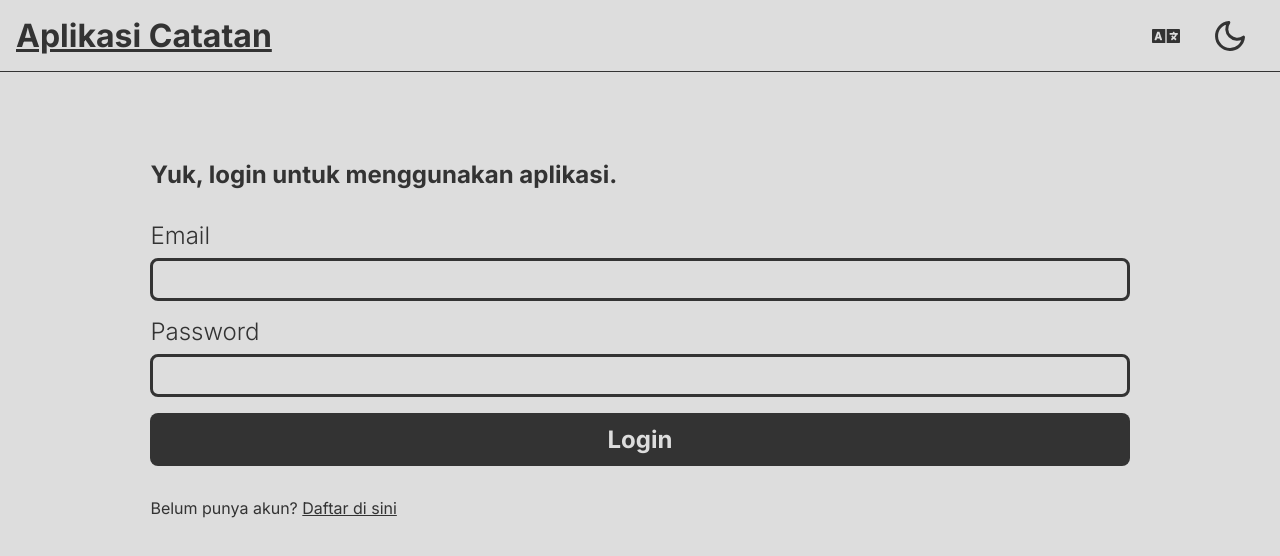
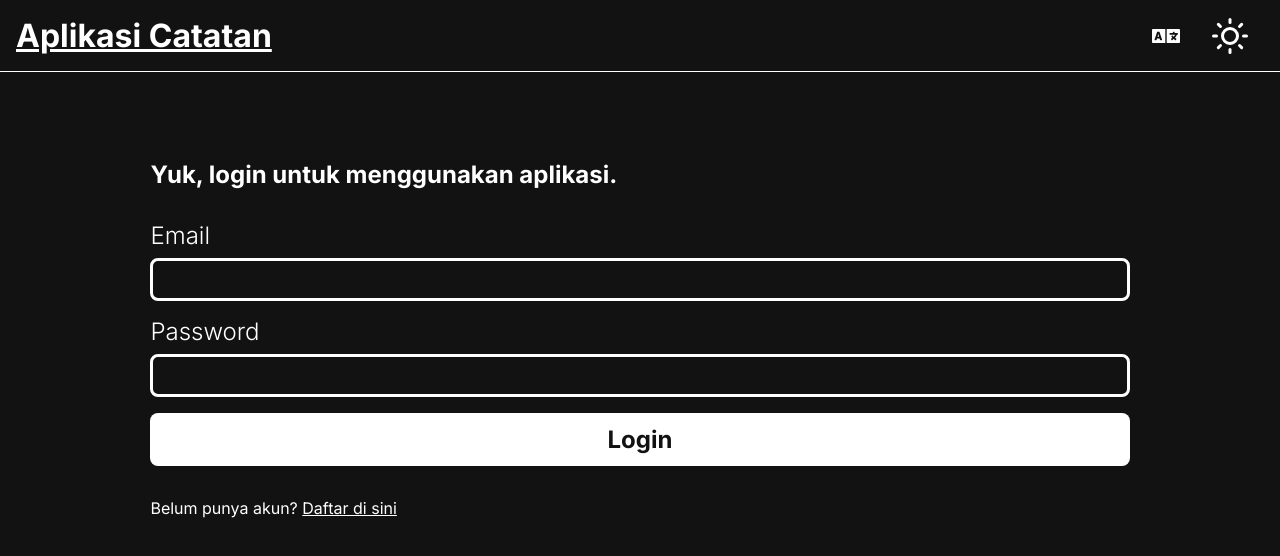
Before and after one commit to martuafernando/personal-notes-spa, a React (Vite) app: page / in a window 1280 px wide. Shown: the top 556 px of the page. Built offline with nearby package versions, Linux system fonts and the light colour scheme.

Commit message:
chore: fix default theme and proptypes

```diff
--- a/src/contexts/LanguageContext.jsx
+++ b/src/contexts/LanguageContext.jsx
@@ -25,5 +25,5 @@ export function LanguageProvider ({ children }) {
 }
 
 LanguageProvider.propTypes = {
-  children: PropTypes.any
+  children: PropTypes.node
 }
--- a/src/contexts/ThemeContext.jsx
+++ b/src/contexts/ThemeContext.jsx
@@ -1,11 +1,11 @@
 import React, { useMemo } from 'react'
-import { putTheme } from '../utils/network-data'
+import { getTheme, putTheme } from '../utils/network-data'
 import PropTypes from 'prop-types'
 
 export const ThemeContext = React.createContext('dark')
 
 export function ThemeProvider ({ children }) {
-  const [theme, setTheme] = React.useState('light')
+  const [theme, setTheme] = React.useState(getTheme)
 
   function onThemeToggled () {
     setTheme((prevTheme) => {
@@ -25,5 +25,5 @@ export function ThemeProvider ({ children }) {
 }
 
 ThemeProvider.propTypes = {
-  children: PropTypes.any
+  children: PropTypes.node
 }
```
